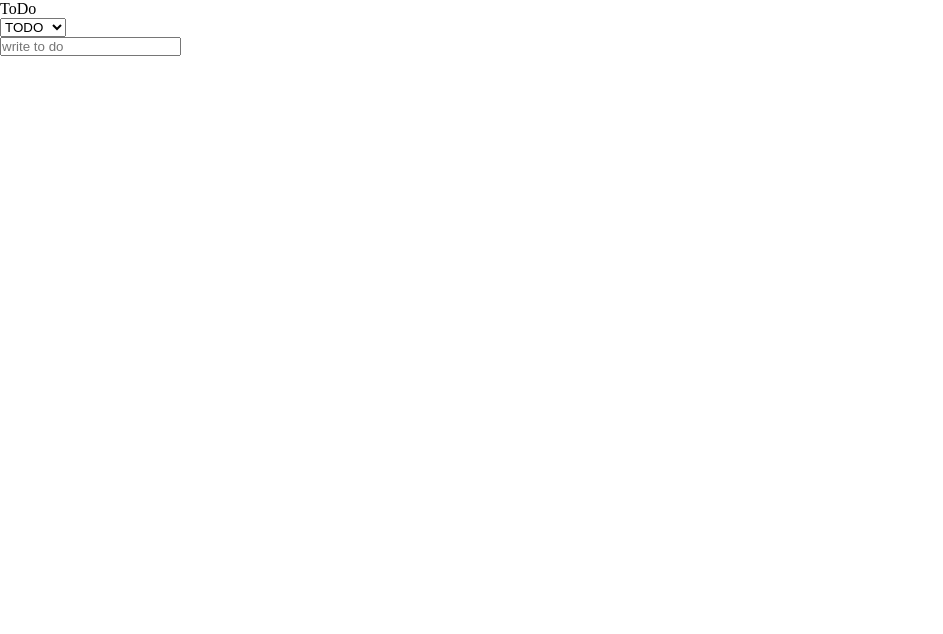
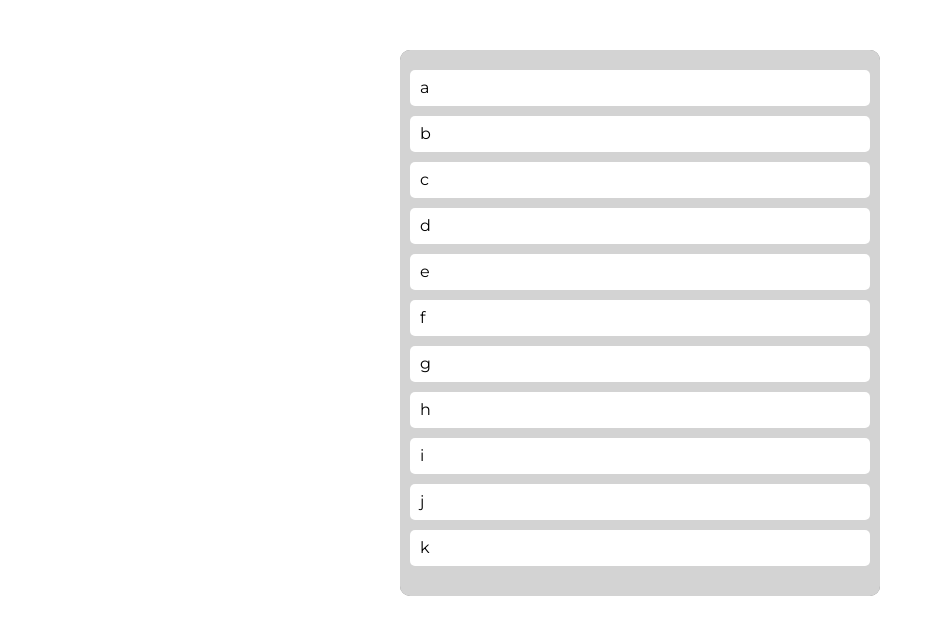
Before and after one commit to zizimoos/20220328_todo-hamburg, a React (Create React App) app: page / in a window 1280 px wide. Shown: the top 634 px of the page, without its empty margins (0-943 px from the left). Built offline with nearby package versions, Linux system fonts and the light colour scheme.

Commit message:
...reorderging

```diff
--- a/package.json
+++ b/package.json
@@ -11,6 +11,7 @@
     "@types/react": "^17.0.20",
     "@types/react-dom": "^17.0.9",
     "react": "^17.0.2",
+    "react-beautiful-dnd": "^13.1.0",
     "react-dom": "^17.0.2",
     "react-hook-form": "^7.28.1",
     "react-router-dom": "^6.2.2",
@@ -45,6 +46,7 @@
     ]
   },
   "devDependencies": {
+    "@types/react-beautiful-dnd": "^13.1.2",
     "@types/react-router-dom": "^5.3.3",
     "@types/styled-components": "^5.1.24"
   }
--- a/public/index.html
+++ b/public/index.html
@@ -15,6 +15,12 @@
       user's mobile device or desktop. See https://developers.google.com/web/fundamentals/web-app-manifest/
     -->
     <link rel="manifest" href="%PUBLIC_URL%/manifest.json" />
+    <link rel="preconnect" href="https://fonts.googleapis.com" />
+    <link rel="preconnect" href="https://fonts.gstatic.com" crossorigin />
+    <link
+      href="https://fonts.googleapis.com/css2?family=Montserrat:ital,wght@0,100;0,200;0,300;0,400;0,500;0,600;0,700;0,800;0,900;1,100;1,200;1,300;1,400;1,500;1,600;1,700;1,800;1,900&family=Noto+Sans+KR:wght@100;300;400;500;700;900&display=swap"
+      rel="stylesheet"
+    />
     <!--
       Notice the use of %PUBLIC_URL% in the tags above.
       It will be replaced with the URL of the `public` folder during the build.
@@ -24,7 +30,7 @@
       work correctly both with client-side routing and a non-root public URL.
       Learn how to configure a non-root public URL by running `npm run build`.
     -->
-    <title>React App</title>
+    <title>beautiful</title>
   </head>
   <body>
     <noscript>You need to enable JavaScript to run this app.</noscript>
--- a/src/App.tsx
+++ b/src/App.tsx
@@ -1,17 +1,60 @@
 import { createGlobalStyle } from "styled-components";
-import TodoList from "./components/TodoList";
+import TodoApp from "./components/TodoApp";
 
 const GlobalStyle = createGlobalStyle`
+/* http://meyerweb.com/eric/tools/css/reset/
+   v2.0 | 20110126
+   License: none (public domain)
+*/
+
+html, body, div, span, applet, object, iframe,
+h1, h2, h3, h4, h5, h6, p, blockquote, pre,
+a, abbr, acronym, address, big, cite, code,
+del, dfn, em, img, ins, kbd, q, s, samp,
+small, strike, strong, sub, sup, tt, var,
+b, u, i, center,
+dl, dt, dd, ol, ul, li,
+fieldset, form, label, legend,
+table, caption, tbody, tfoot, thead, tr, th, td,
+article, aside, canvas, details, embed,
+figure, figcaption, footer, header, hgroup,
+menu, nav, output, ruby, section, summary,
+time, mark, audio, video {
+	margin: 0;
+	padding: 0;
+	border: 0;
+	font-size: 100%;
+	font: inherit;
+	vertical-align: baseline;
+}
+/* HTML5 display-role reset for older browsers */
+article, aside, details, figcaption, figure,
+footer, header, hgroup, menu, nav, section {
+	display: block;
+}
+body {
+	line-height: 1;
+}
+ol, ul {
+	list-style: none;
+}
+blockquote, q {
+	quotes: none;
+}
+blockquote:before, blockquote:after,
+q:before, q:after {
+	content: '';
+	content: none;
+}
+table {
+	border-collapse: collapse;
+	border-spacing: 0;
+}
 * {
-  margin: 0;
-  padding: 0;
   box-sizing: border-box;
-},
+}
 body {
-  font-family: 'Roboto', sans-serif;
-},
-a {
-  text-decoration: none;
+  font-family: 'Montserrat', sans-serif;
 }
 `;
 
@@ -19,7 +62,7 @@
   return (
     <>
       <GlobalStyle />
-      <TodoList></TodoList>
+      <TodoApp />
     </>
   );
 }
--- a/src/atoms.ts
+++ b/src/atoms.ts
@@ -1,32 +1,6 @@
-import { atom, selector } from "recoil";
+import { atom } from "recoil";
 
-export enum Categories {
-  "TODO" = "TODO",
-  "DOING" = "DOING",
-  "DONE" = "DONE",
-}
-
-export interface ITodo {
-  id: number;
-  text: string;
-  category: Categories;
-}
-
-export const categoryState = atom<Categories>({
-  key: "categoryState",
-  default: Categories.TODO,
+export const todoListState = atom({
+  key: "todoListState",
+  default: ["a", "b", "c", "d", "e", "f", "g", "h", "i", "j", "k"],
 });
-
-export const toDoState = atom<ITodo[]>({
-  key: "toDoState",
-  default: [],
-});
-
-export const toDoSeclector = selector({
-  key: "toDoSeclector",
-  get: ({ get }) => {
-    const todos = get(toDoState);
-    const category = get(categoryState);
-    return todos.filter((todo) => todo.category === category);
-  },
-});
--- a/src/components/CreateTodo.tsx
+++ /dev/null
@@ -1,37 +0,0 @@
-import { useForm } from "react-hook-form";
-import { useRecoilState, useRecoilValue } from "recoil";
-import { ITodo, toDoState, categoryState } from "../atoms";
-
-interface IForm {
-  todo: string;
-}
-
-function CreateTodo() {
-  const [toDos, setToDos] = useRecoilState<ITodo[]>(toDoState);
-  const category = useRecoilValue(categoryState);
-  // eslint-disable-next-line
-  const { register, handleSubmit, formState, setError, setValue } =
-    useForm<IForm>({});
-  const onValid = (data: IForm) => {
-    setToDos((prev) => [
-      { id: Date.now(), text: data.todo, category: category },
-      ...prev,
-    ]);
-    setValue("todo", "");
-  };
-
-  return (
-    <form onSubmit={handleSubmit(onValid)}>
-      <input
-        type="text"
-        placeholder="write to do"
-        {...register("todo", { required: "todo is required" })}
-      />
-      <span style={{ backgroundColor: "gray", color: "red" }}>
-        {formState.errors.todo?.message}
-      </span>
-    </form>
-  );
-}
-
-export default CreateTodo;
--- /dev/null
+++ b/src/components/DragableCard.tsx
@@ -0,0 +1,33 @@
+import React from "react";
+import { Draggable } from "react-beautiful-dnd";
+import styled from "styled-components";
+
+const Card = styled.div`
+  margin-bottom: 10px;
+  padding: 10px 10px;
+  border-radius: 5px;
+  background-color: ${({ theme }) => theme.colors.cardColor};
+`;
+
+interface IDragableCardProps {
+  todo: string;
+  index: number;
+}
+
+function DragableCard({ todo, index }: IDragableCardProps) {
+  return (
+    <Draggable key={todo} draggableId={todo} index={index}>
+      {(provided) => (
+        <Card
+          ref={provided.innerRef}
+          {...provided.draggableProps}
+          {...provided.dragHandleProps}
+        >
+          {todo}
+        </Card>
+      )}
+    </Draggable>
+  );
+}
+
+export default React.memo(DragableCard);
--- a/src/components/ToDo.tsx
+++ /dev/null
@@ -1,41 +0,0 @@
-import { useRecoilState } from "recoil";
-import { Categories, ITodo } from "../atoms";
-import { toDoState } from "../atoms";
-
-function ToDo({ text, category, id }: ITodo) {
-  const [toDos, setToDos] = useRecoilState<ITodo[]>(toDoState);
-  const onClick = (event: React.MouseEvent<HTMLButtonElement>) => {
-    const {
-      currentTarget: { name },
-    } = event;
-    const newToDos = [...toDos];
-    const index = newToDos.findIndex((todo) => todo.id === id);
-    const todo = newToDos[index];
-    const newTodo = { ...todo, category: name as any };
-    newToDos.splice(index, 1, newTodo);
-    setToDos(newToDos);
-  };
-
-  return (
-    <li>
-      <span>{text}</span>
-      {category !== Categories.TODO && (
-        <button name={Categories.TODO} onClick={onClick}>
-          TODO
-        </button>
-      )}
-      {category !== Categories.DOING && (
-        <button name={Categories.DOING} onClick={onClick}>
-          DOING
-        </button>
-      )}
-      {category !== Categories.DONE && (
-        <button name={Categories.DONE} onClick={onClick}>
-          DONE
-        </button>
-      )}
-    </li>
-  );
-}
-
-export default ToDo;
--- /dev/null
+++ b/src/components/TodoApp.tsx
@@ -0,0 +1,65 @@
+import { DragDropContext, Droppable, DropResult } from "react-beautiful-dnd";
+import { useRecoilState } from "recoil";
+import styled from "styled-components";
+import { todoListState } from "../atoms";
+import DragableCard from "./DragableCard";
+
+const Wrapper = styled.div`
+  width: 100vw;
+  height: 100%;
+  max-width: 480px;
+  margin: 0 auto;
+  margin-top: 50px;
+  display: flex;
+  justify-content: center;
+  align-items: center;
+`;
+const Boards = styled.div`
+  width: 100%;
+  display: grid;
+  grid-template-column: repeat(3, 1fr);
+  border-radius: 10px;
+  background-color: ${({ theme }) => theme.colors.bgColor};
+`;
+const Board = styled.div`
+  min-height: 200px;
+  padding: 20px 10px;
+  border-radius: 10px;
+  background-color: ${({ theme }) => theme.colors.boardColor};
+`;
+
+function TodoApp() {
+  const [todos, setTodos] = useRecoilState(todoListState);
+  const onDragEnd = ({ source, destination }: DropResult) => {
+    if (!destination) {
+      return;
+    }
+    if (source.droppableId === destination.droppableId) {
+      const newTodos = [...todos];
+      const target = newTodos.splice(source.index, 1);
+      newTodos.splice(destination.index, 0, ...target);
+      setTodos(newTodos);
+    }
+  };
+
+  return (
+    <DragDropContext onDragEnd={onDragEnd}>
+      <Wrapper>
+        <Boards>
+          <Droppable droppableId="one">
+            {(provided) => (
+              <Board ref={provided.innerRef} {...provided.droppableProps}>
+                {todos.map((todo, index) => (
+                  <DragableCard key={todo} todo={todo} index={index} />
+                ))}
+                {provided.placeholder}
+              </Board>
+            )}
+          </Droppable>
+        </Boards>
+      </Wrapper>
+    </DragDropContext>
+  );
+}
+
+export default TodoApp;
--- a/src/components/TodoList.tsx
+++ /dev/null
@@ -1,35 +0,0 @@
-import { useRecoilState, useRecoilValue } from "recoil";
-import {
-  ITodo,
-  toDoSeclector,
-  toDoState,
-  categoryState,
-  Categories,
-} from "../atoms";
-import CreateTodo from "./CreateTodo";
-import ToDo from "./ToDo";
-
-function TodoList() {
-  const todos = useRecoilValue(toDoSeclector);
-  const [category, setCategory] = useRecoilState(categoryState);
-  const onInput = (event: React.FormEvent<HTMLSelectElement>) => {
-    setCategory(event.currentTarget.value as any);
-  };
-
-  return (
-    <>
-      <div>ToDo</div>
-      <select value={category} onInput={onInput}>
-        <option value={Categories.TODO}>TODO</option>
-        <option value={Categories.DOING}>DOING</option>
-        <option value={Categories.DONE}>DONE</option>
-      </select>
-      <CreateTodo></CreateTodo>
-      {todos?.map((todo) => (
-        <ToDo key={todo.id} {...todo} />
-      ))}
-    </>
-  );
-}
-
-export default TodoList;
--- a/src/theme.ts
+++ b/src/theme.ts
@@ -2,7 +2,10 @@
 
 export const lighttheme: DefaultTheme = {
   colors: {
-    main: "#f5f5f5",
-    secondary: "#f5f5f5",
+    bgColor: "gray",
+    textColor: "black",
+    accentColor: "teal",
+    boardColor: "lightgrey",
+    cardColor: "white",
   },
 };
```
Also changed, not shown: src/styled.d.ts (+5 -2 lines), 2 other files (tests, documents, lock files or other folders).
